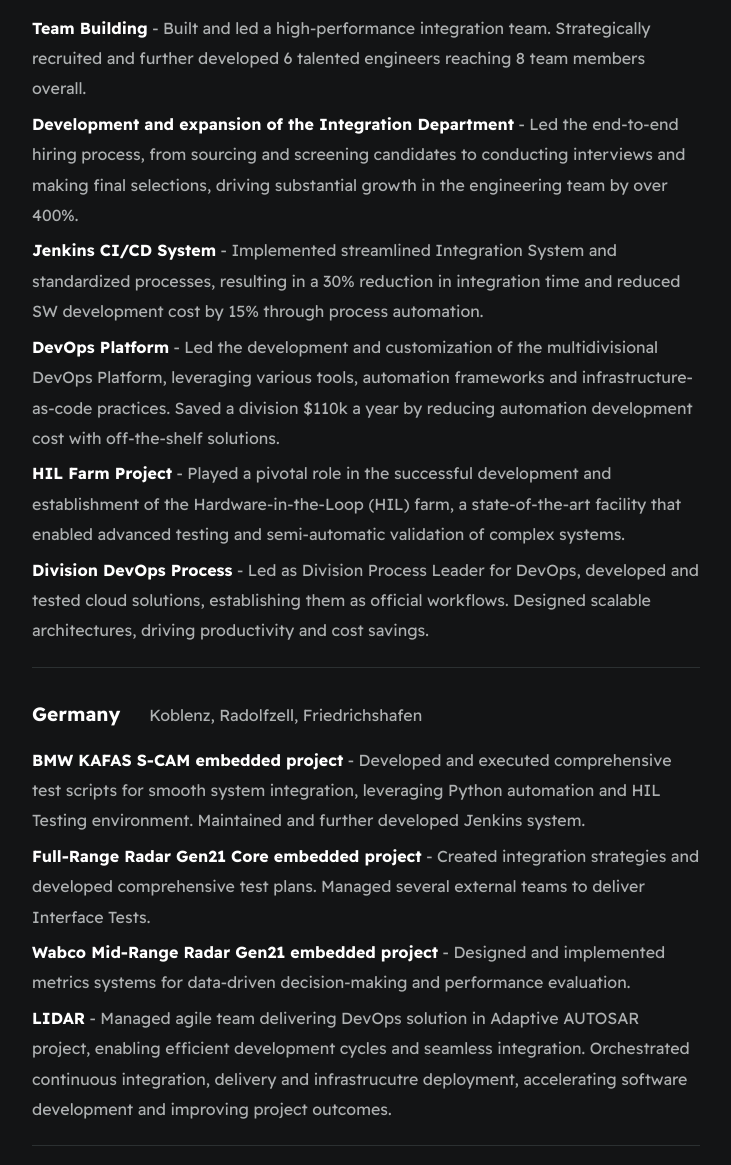
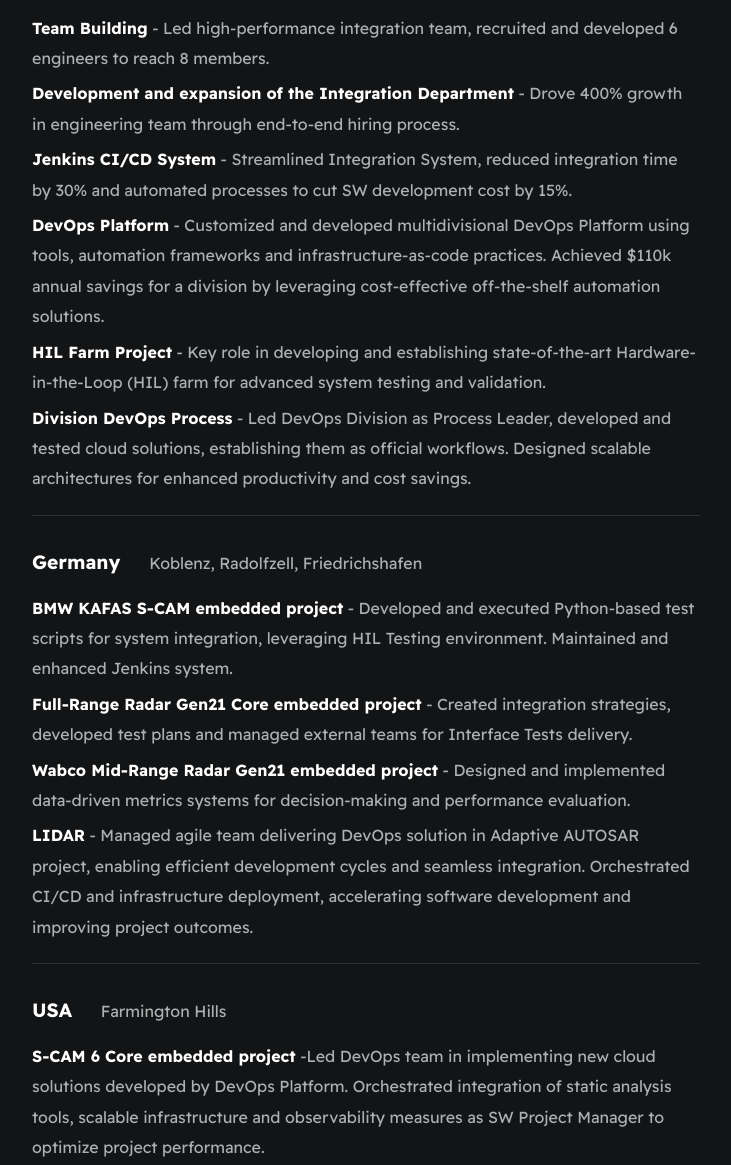
Before and after one commit to drag0niro/drag0niro.github.io, a plain HTML site: page index.html in a window 1280 px wide. Shown: the part 7612-8777 px from the top of the page, without its empty margins (274-1005 px from the left). Drawn offline with Linux system fonts and the light colour scheme.

Commit message:
Update index.html

```diff
--- a/index.html
+++ b/index.html
@@ -347,49 +347,49 @@
                 <div class="card--project">
                     <p><strong>Poland</strong>Częstochowa, Łódź</p>
                     <ul>
-                        <li><b>Team Building</b> - Built and led a high-performance integration team. Strategically recruited and further developed 6 talented engineers reaching 8 team members overall.</li>
-                        <li><b>Development and expansion of the Integration Department</b> - Led the end-to-end hiring process, from sourcing and screening candidates to conducting interviews and making final selections, driving substantial growth in the engineering team by over 400%.</li>
-                        <li><b>Jenkins CI/CD System</b> - Implemented streamlined Integration System and standardized processes, resulting in a 30% reduction in integration time and reduced SW development cost by 15% through process automation.</li>
-                        <li><b>DevOps Platform</b> - Led the development and customization of the multidivisional DevOps Platform, leveraging various tools, automation frameworks and infrastructure-as-code practices. Saved a division $110k a year by reducing automation development cost with off-the-shelf solutions.</li>
-                        <li><b>HIL Farm Project</b> - Played a pivotal role in the successful development and establishment of the Hardware-in-the-Loop (HIL) farm, a state-of-the-art facility that enabled advanced testing and semi-automatic validation of complex systems.</li>
-                        <li><b>Division DevOps Process</b> - Led as Division Process Leader for DevOps, developed and tested cloud solutions, establishing them as official workflows. Designed scalable architectures, driving productivity and cost savings.</li>
+                        <li><b>Team Building</b> - Led high-performance integration team, recruited and developed 6 engineers to reach 8 members.</li>
+                        <li><b>Development and expansion of the Integration Department</b> - Drove 400% growth in engineering team through end-to-end hiring process.</li>
+                        <li><b>Jenkins CI/CD System</b> - Streamlined Integration System, reduced integration time by 30% and automated processes to cut SW development cost by 15%.</li>
+                        <li><b>DevOps Platform</b> - Customized and developed multidivisional DevOps Platform using tools, automation frameworks and infrastructure-as-code practices. Achieved $110k annual savings for a division by leveraging cost-effective off-the-shelf automation solutions.</li>
+                        <li><b>HIL Farm Project</b> - Key role in developing and establishing state-of-the-art Hardware-in-the-Loop (HIL) farm for advanced system testing and validation.</li>
+                        <li><b>Division DevOps Process</b> - Led DevOps Division as Process Leader, developed and tested cloud solutions, establishing them as official workflows. Designed scalable architectures for enhanced productivity and cost savings.</li>
                     </ul>
                 </div>
                 <div class="card--project">
                     <p><strong>Germany</strong>Koblenz, Radolfzell, Friedrichshafen</p>
                     <ul>
-                        <li><b>BMW KAFAS S-CAM embedded project</b> - Developed and executed comprehensive test scripts for smooth system integration, leveraging Python automation and HIL Testing environment. Maintained and further developed Jenkins system.</li>
-                        <li><b>Full-Range Radar Gen21 Core embedded project</b> - Created integration strategies and developed comprehensive test plans. Managed several external teams to deliver Interface Tests.</li>
-                        <li><b>Wabco Mid-Range Radar Gen21 embedded project</b> - Designed and implemented metrics systems for data-driven decision-making and performance evaluation.</li>
-                        <li><b>LIDAR</b> - Managed agile team delivering DevOps solution in Adaptive AUTOSAR project, enabling efficient development cycles and seamless integration. Orchestrated continuous integration, delivery and infrastrucutre deployment, accelerating software development and improving project outcomes.</li>
+                        <li><b>BMW KAFAS S-CAM embedded project</b> - Developed and executed Python-based test scripts for system integration, leveraging HIL Testing environment. Maintained and enhanced Jenkins system.</li>
+                        <li><b>Full-Range Radar Gen21 Core embedded project</b> - Created integration strategies, developed test plans and managed external teams for Interface Tests delivery.</li>
+                        <li><b>Wabco Mid-Range Radar Gen21 embedded project</b> - Designed and implemented data-driven metrics systems for decision-making and performance evaluation.</li>
+                        <li><b>LIDAR</b> - Managed agile team delivering DevOps solution in Adaptive AUTOSAR project, enabling efficient development cycles and seamless integration. Orchestrated CI/CD and infrastructure deployment, accelerating software development and improving project outcomes.</li>
                     </ul>
                 </div>
 
                 <div class="card--project">
                     <p><strong>USA</strong>Farmington Hills</p>
                     <ul>
-                        <li><b>S-CAM 6 Core embedded project</b> - Led a DevOps team in the successful implementation of new cloud solutions developed by a DevOps Platform. Leading as a SW Project Manager, orchestrated the integration of static analysis tools, scalable infrastructure and observability measures to optimize project performance.</li>
+                        <li><b>S-CAM 6 Core embedded project</b> -Led DevOps team in implementing new cloud solutions developed by DevOps Platform. Orchestrated integration of static analysis tools, scalable infrastructure and observability measures as SW Project Manager to optimize project performance.</li>
                     </ul>
                 </div>
 
                 <div class="card--project">
                     <p><strong>India</strong>Hyderabad</p>
                     <ul>
-                        <li><b>Nissan Sweet400 S-CAM4.8 embedded project</b> - Led a DevOps team in the successful optimization of CI/CD process. Managed to reduce the integration time by 50% and increase test coverage level by almost 20%.</li>
+                        <li><b>Nissan Sweet400 S-CAM4.8 embedded project</b> - Led DevOps team in optimizing CI/CD process, reducing integration time by 50% and increasing test coverage by nearly 20%.</li>
                     </ul>
                 </div>
 
                 <div class="card--project">
                     <p><strong>China</strong>Shanghai</p>
                     <ul>
-                        <li><b>Critical Products embedded projects in China</b> - Led and empowered an Integration Team in the critical responsibility of Integration Testing across 18 projects (several products - Radars, Cameras, SDEs modules and fusions), encompassing 54 software entities (SW compositions - BSW, BTLD, ALGO in each project) for several Chinese automotive companies (Great Walls Motors, DongFeng Motor, SAIC Motor, Zeekr, Geely Automobile, VinFast, BYD Auto). Spearheaded the implementation of rigorous quality assurance measures, including static analysis, RAM/ROM consumption analysis, style checks, runtime analysis and cybersecurity assessments. Leveraged our self-made Jenkins CI/CD system to achieve comprehensive coverage and ensure seamless integration of these vital testing components. Recognized for reducing numbers of engineers required to cover all tasks by over 90% (from 54 to 4).</li>
+                        <li><b>Critical Products embedded projects in China</b> - Led and empowered Integration Team across 18 projects for multiple Chinese automotive companies. Implemented quality assurance measures, leveraging Jenkins CI/CD system for comprehensive coverage. Reduced required engineers by over 90% (from 54 to 4).</li>
                     </ul>
                 </div>
 
                 <div class="card--project">
                     <p><strong>Japan</strong>Yokohama</p>
                     <ul>
-                        <li><b>MAZDA S-CAM 4.8 Embedded project</b> - Managed team responsible for Integration testing and issues reporting. Successfully delivered project to the SOP state, reaching one of the best quality metrics in the division.</li>
+                        <li><b>MAZDA S-CAM 4.8 Embedded project</b> - Managed integration testing team, delivering project to SOP state with exceptional quality metrics in the division.</li>
                     </ul>
                 </div>
 
```
